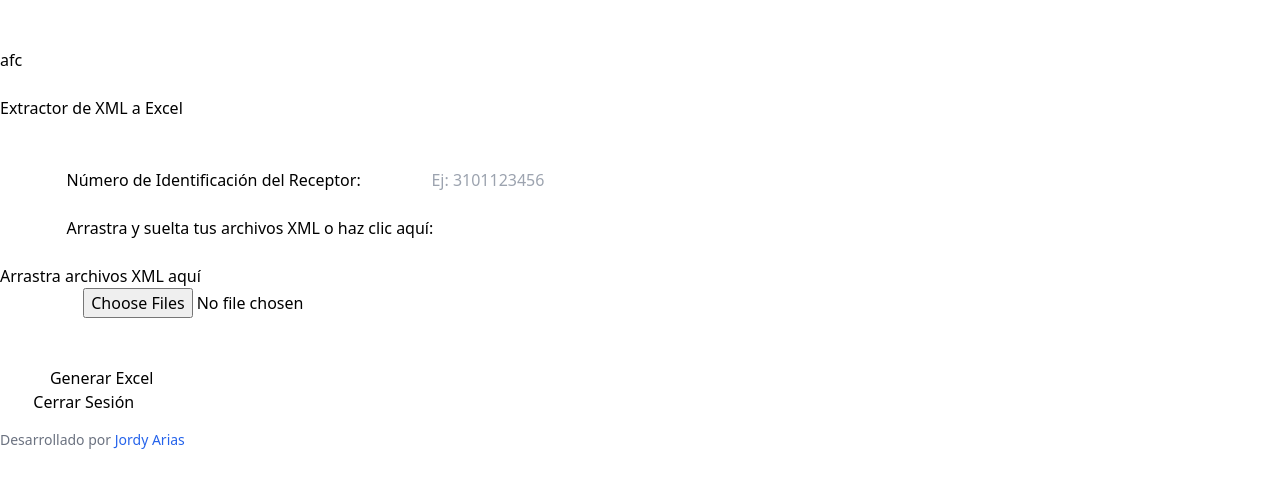
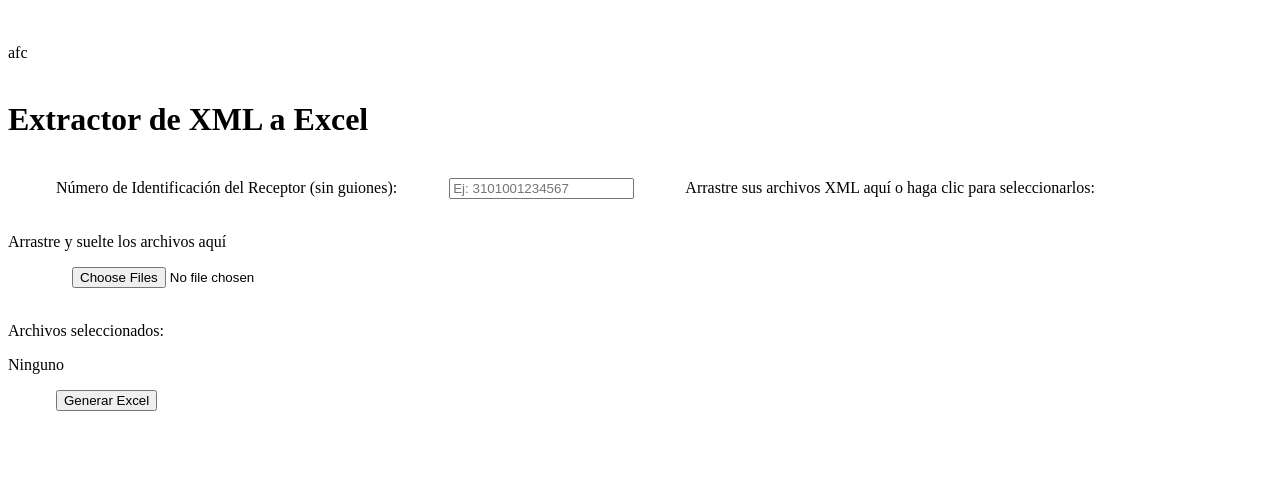
Before and after one commit to Shark3001/Extractor-XML, a Flask app: page / in a window 1280 px wide. Shown: the top 497 px of the page. Run offline with Flask 3, Linux system fonts and the light colour scheme; the visitor is signed in with stand-in values (Sample User, id 1); some libraries are stand-ins or nearby versions.

Commit message:
index.html

```diff
--- a/templates/index.html
+++ b/templates/index.html
@@ -4,205 +4,200 @@
     <meta charset="UTF-8">
     <meta name="viewport" content="width=device-width, initial-scale=1.0">
     <title>Extractor de XML a Excel</title>
-    <script src="https://cdn.tailwindcss.com"></script>
     <style>
-        @import url('https://fonts.googleapis.com/css2?family=Inter:wght@400;500;600;700&display=swap');
+        /* Estilos básicos para la página */
         body {
-            font-family: 'Inter', sans-serif;
-            background-color: #f3f4f6;
+            font-family: Arial, sans-serif;
+            margin: 20px;
+            background-color: #f4f4f4;
+            color: #333;
             display: flex;
             justify-content: center;
             align-items: center;
-            flex-direction: column;
             min-height: 100vh;
-            margin: 0;
-            padding: 2rem;
         }
         .container {
+            max-width: 800px;
+            width: 100%;
+            margin: 0 auto;
             background-color: #fff;
-            padding: 2.5rem;
-            border-radius: 1rem;
-            box-shadow: 0 10px 15px -3px rgba(0, 0, 0, 0.1), 0 4px 6px -2px rgba(0, 0, 0, 0.05);
+            padding: 30px;
+            border-radius: 8px;
+            box-shadow: 0 2px 10px rgba(0, 0, 0, 0.1);
+        }
+        h1 {
+            color: #0056b3;
+            text-align: center;
+            margin-bottom: 30px;
+        }
+        /* Estilos para el área de arrastrar y soltar */
+        .drag-area {
+            border: 2px dashed #ccc;
+            border-radius: 5px;
+            padding: 50px;
+            text-align: center;
+            font-size: 1.2em;
+            color: #777;
+            cursor: pointer;
+            transition: background-color 0.3s ease, border-color 0.3s ease;
+            margin-bottom: 20px;
+        }
+        .drag-area.highlight {
+            background-color: #e0e0e0;
+            border-color: #007bff;
+        }
+        input[type="file"] {
+            display: none; /* Ocultar el input de archivo por defecto */
+        }
+        /* Estilos para la lista de archivos seleccionados */
+        .file-list {
+            margin-top: 20px;
+            border: 1px solid #eee;
+            padding: 10px;
+            border-radius: 5px;
+            min-height: 50px;
+            max-height: 200px; /* Limita la altura y añade scroll si hay muchos archivos */
+            overflow-y: auto;
+            background-color: #f9f9f9;
+        }
+        .file-list p {
+            margin: 5px 0;
+            font-size: 0.9em;
+            color: #555;
+        }
+        /* Estilos para etiquetas y campos de texto */
+        label {
+            display: block;
+            margin-top: 20px;
+            margin-bottom: 5px;
+            font-weight: bold;
+        }
+        input[type="text"] {
+            width: calc(100% - 22px); /* Ancho completo menos padding y borde */
+            padding: 10px;
+            margin-bottom: 20px;
+            border: 1px solid #ccc;
+            border-radius: 4px;
+            font-size: 1em;
+        }
+        /* Estilos para el botón de envío */
+        button {
+            display: block;
             width: 100%;
-            max-width: 600px;
-            text-align: center;
+            padding: 12px 20px;
+            background-color: #007bff;
+            color: white;
+            border: none;
+            border-radius: 5px;
+            font-size: 1.1em;
+            cursor: pointer;
+            transition: background-color 0.3s ease;
         }
-        .logo {
-            font-size: 2.5rem;
-            font-weight: 700;
-            color: #f97316;
-            margin-bottom: 1rem;
-            text-decoration: underline;
+        button:hover {
+            background-color: #0056b3;
         }
-        .title {
-            font-size: 1.5rem;
-            font-weight: 600;
-            color: #1f2937;
-            margin-bottom: 2rem;
-            text-decoration: underline;
+        /* Estilos para los mensajes flash (errores/éxito) */
+        .flash-messages {
+            margin-bottom: 20px;
+            padding: 10px;
+            background-color: #ffe0b2; /* Color de fondo para advertencia */
+            border: 1px solid #ffcc80;
+            color: #e65100; /* Color de texto para advertencia */
+            border-radius: 5px;
         }
-        .input-group {
-            margin-bottom: 1.5rem;
-            text-align: left;
-        }
-        .input-label {
-            font-size: 0.875rem;
-            font-weight: 500;
-            color: #4b5563;
-            display: block;
-            margin-bottom: 0.5rem;
-        }
-        .input-field {
-            width: 100%;
-            padding: 0.75rem;
-            border: 1px solid #d1d5db;
-            border-radius: 0.5rem;
-            font-size: 1rem;
-            color: #1f2937;
-            box-sizing: border-box;
-        }
-        .btn {
-            padding: 0.75rem 2rem;
-            background-color: #2563eb;
-            color: #fff;
-            font-weight: 600;
-            border-radius: 0.5rem;
-            cursor: pointer;
-            transition: background-color 0.3s;
-            border: none;
-            width: 100%;
-        }
-        .btn:hover:not(:disabled) {
-            background-color: #1d4ed8;
-        }
-        .btn:disabled {
-            background-color: #93c5fd;
-            cursor: not-allowed;
-        }
-        .alert {
-            padding: 1rem;
-            border-radius: 0.5rem;
-            margin-bottom: 1rem;
-            font-weight: 500;
-            text-align: left;
-        }
-        .alert-success {
-            background-color: #d1fae5;
-            color: #065f46;
-        }
-        .alert-danger {
-            background-color: #fee2e2;
-            color: #991b1b;
-        }
-        .alert-warning {
-            background-color: #fffbeb;
-            color: #92400e;
-        }
-        .logout-btn {
-            margin-top: 1rem;
-            color: #9ca3af;
-            text-decoration: none;
-            font-size: 0.875rem;
-        }
-        .logout-btn:hover {
-            text-decoration: underline;
-        }
-        .file-input {
-            border: 2px dashed #d1d5db;
-            padding: 2rem;
-            border-radius: 0.5rem;
-            cursor: pointer;
-            text-align: center;
-            transition: border-color 0.3s;
-        }
-        .file-input:hover {
-            border-color: #2563eb;
-        }
-        .file-input p {
-            font-size: 1rem;
-            color: #6b7280;
+        .flash-messages ul {
+            list-style: none;
+            padding: 0;
             margin: 0;
         }
-        .file-input input {
-            display: none;
+        .flash-messages li {
+            margin-bottom: 5px;
         }
-        .file-input.drag-over {
-            border-color: #2563eb;
-            background-color: #eef2ff;
-        }
-        .file-list {
-            list-style: none;
-            padding: 0;
-            margin-top: 1rem;
-            text-align: left;
-        }
-        .file-list li {
-            background-color: #f9fafb;
-            padding: 0.5rem;
-            border-radius: 0.25rem;
-            margin-bottom: 0.5rem;
-            font-size: 0.875rem;
-            color: #4b5563;
+        /* Estilo para el logo de texto "afc" */
+        .afc-logo {
+            font-size: 2.5em; /* Tamaño de la fuente */
+            font-weight: bold; /* Negrita */
+            color: #ff0009; /* ¡COLOR ACTUALIZADO! */
+            text-align: center; /* Centrar el texto */
+            padding-bottom: 5px; /* Espacio entre el texto y el subrayado */
+            border-bottom: 3px solid #ff0009; /* ¡COLOR ACTUALIZADO! */
+            display: block; /* Para que ocupe su propia línea y se centre */
+            margin: 0 auto 30px auto; /* Centrar horizontalmente y añadir margen inferior */
+            width: fit-content; /* El ancho se ajusta al contenido del texto */
         }
     </style>
 </head>
 <body>
     <div class="container">
-        <div class="logo">afc</div>
-        <h1 class="title">Extractor de XML a Excel</h1>
+        <div class="afc-logo">afc</div>
 
-                {% with messages = get_flashed_messages(with_categories=true) %}
+        <h1>Extractor de XML a Excel</h1>
+
+        {# Sección para mostrar mensajes flash de Flask (ej. errores) #}
+        {% with messages = get_flashed_messages() %}
             {% if messages %}
-                <div id="message-container">
-                    {% for category, message in messages %}
-                        <div class="alert alert-{{ category }}">{{ message }}</div>
+            <div class="flash-messages">
+                <ul>
+                    {% for message in messages %}
+                        <li>{{ message }}</li>
                     {% endfor %}
-                </div>
+                </ul>
+            </div>
             {% endif %}
         {% endwith %}
 
-                <form id="upload-form" action="{{ url_for('upload_files') }}" method="post" enctype="multipart/form-data">
-            <div class="input-group">
-                <label for="idReceptor" class="input-label">Número de Identificación del Receptor:</label>
-                <input type="text" id="idReceptor" name="idReceptor" class="input-field" placeholder="Ej: 3101123456" required>
+        <form id="uploadForm" action="/upload" method="post" enctype="multipart/form-data">
+            <label for="numero_receptor">Número de Identificación del Receptor (sin guiones):</label>
+            <input type="text" id="numero_receptor" name="numero_receptor" placeholder="Ej: 3101001234567" required>
+
+            <label>Arrastre sus archivos XML aquí o haga clic para seleccionarlos:</label>
+            <div class="drag-area" id="dragDropArea">
+                <p>Arrastre y suelte los archivos aquí</p>
+                <input type="file" id="xml_files" name="xml_files" multiple accept=".xml">
             </div>
-            <div class="input-group">
-                <label class="input-label">Arrastra y suelta tus archivos XML o haz clic aquí:</label>
-                <div class="file-input" id="drop-area">
-                    <p>Arrastra archivos XML aquí</p>
-                    <input type="file" id="fileElem" name="files[]" multiple accept=".xml">
-                </div>
-                <ul class="file-list" id="file-list"></ul>
+            <div class="file-list" id="fileList">
+                <p>Archivos seleccionados: Ninguno</p>
             </div>
-            <button type="submit" class="btn">Generar Excel</button>
+            <button type="submit">Generar Excel</button>
         </form>
-        <a href="{{ url_for('logout') }}" class="logout-btn">Cerrar Sesión</a>
-        <p class="text-sm text-gray-500 mt-4">Desarrollado por <a href="mailto:jordyam30@gmail.com?subject=Consulta%20sobre%20el%20Extractor%20de%20XML%20a%20Excel" class="text-blue-600 hover:text-blue-800 hover:underline">Jordy Arias</a></p>
     </div>
+
     <script>
-        const dropArea = document.getElementById('drop-area');
-        const fileElem = document.getElementById('fileElem');
-        const fileList = document.getElementById('file-list');
+        const dragDropArea = document.getElementById('dragDropArea');
+        const fileInput = document.getElementById('xml_files');
+        const fileList = document.getElementById('fileList');
+        let selectedFiles = []; // Almacenará los archivos que el usuario arrastre o seleccione
 
-        // Manejo de la interfaz de usuario (Drag & Drop)
-        ;['dragenter', 'dragover', 'dragleave', 'drop'].forEach(eventName => {
-            dropArea.addEventListener(eventName, preventDefaults, false);
+        // 1. Evitar el comportamiento por defecto del navegador para arrastrar y soltar
+        ['dragenter', 'dragover', 'dragleave', 'drop'].forEach(eventName => {
+            dragDropArea.addEventListener(eventName, preventDefaults, false);
+            document.body.addEventListener(eventName, preventDefaults, false);
         });
-        ;['dragenter', 'dragover'].forEach(eventName => {
-            dropArea.addEventListener(eventName, () => dropArea.classList.add('drag-over'), false);
-        });
-        ;['dragleave', 'drop'].forEach(eventName => {
-            dropArea.addEventListener(eventName, () => dropArea.classList.remove('drag-over'), false);
-        });
-
-        dropArea.addEventListener('drop', handleDrop, false);
-        dropArea.addEventListener('click', () => fileElem.click(), false);
-        fileElem.addEventListener('change', (e) => handleFiles(e.target.files), false);
 
         function preventDefaults(e) {
             e.preventDefault();
             e.stopPropagation();
         }
+
+        // 2. Resaltar el área de arrastrar y soltar cuando los archivos están sobre ella
+        ['dragenter', 'dragover'].forEach(eventName => {
+            dragDropArea.addEventListener(eventName, highlight, false);
+        });
+
+        ['dragleave', 'drop'].forEach(eventName => {
+            dragDropArea.addEventListener(eventName, unhighlight, false);
+        });
+
+        function highlight(e) {
+            dragDropArea.classList.add('highlight');
+        }
+
+        function unhighlight(e) {
+            dragDropArea.classList.remove('highlight');
+        }
+
+        // 3. Manejar los archivos cuando se sueltan en el área
+        dragDropArea.addEventListener('drop', handleDrop, false);
 
         function handleDrop(e) {
             const dt = e.dataTransfer;
@@ -210,20 +205,47 @@
             handleFiles(files);
         }
 
+        // 4. Manejar los archivos cuando se seleccionan a través del input de archivo (clic)
+        fileInput.addEventListener('change', (e) => {
+            handleFiles(e.target.files);
+        });
+
+        // 5. Permite hacer clic en el área de arrastrar y soltar para abrir el selector de archivos
+        dragDropArea.addEventListener('click', () => {
+            fileInput.click();
+        });
+
+        // Función principal para procesar los archivos (ya sean arrastrados o seleccionados)
         function handleFiles(files) {
-            fileList.innerHTML = '';
-            if (files.length === 0) {
-                fileElem.value = ''; // Limpiar la selección de archivos
+            const newFiles = Array.from(files).filter(file => file.type === 'text/xml' || file.name.toLowerCase().endsWith('.xml'));
+            selectedFiles = selectedFiles.concat(newFiles);
+            updateFileList();
+            assignFilesToFileInput(selectedFiles);
+        }
+
+        // Función para actualizar la lista de nombres de archivo en la interfaz
+        function updateFileList() {
+            fileList.innerHTML = '<p>Archivos seleccionados:</p>';
+            if (selectedFiles.length === 0) {
+                fileList.innerHTML += '<p>Ninguno</p>';
                 return;
             }
-            [...files].forEach(file => {
-                if (file.name.endsWith('.xml')) {
-                    const listItem = document.createElement('li');
-                    listItem.textContent = file.name;
-                    fileList.appendChild(listItem);
-                }
+            selectedFiles.forEach(file => {
+                const p = document.createElement('p');
+                p.textContent = file.name;
+                fileList.appendChild(p);
             });
         }
+
+        // Función para asignar los archivos al input de tipo file
+        function assignFilesToFileInput(files) {
+            const dataTransfer = new DataTransfer();
+            files.forEach(file => dataTransfer.items.add(file));
+            fileInput.files = dataTransfer.files;
+        }
+
+        // Al cargar la página, inicializar la lista de archivos
+        updateFileList();
     </script>
 </body>
 </html>
```
